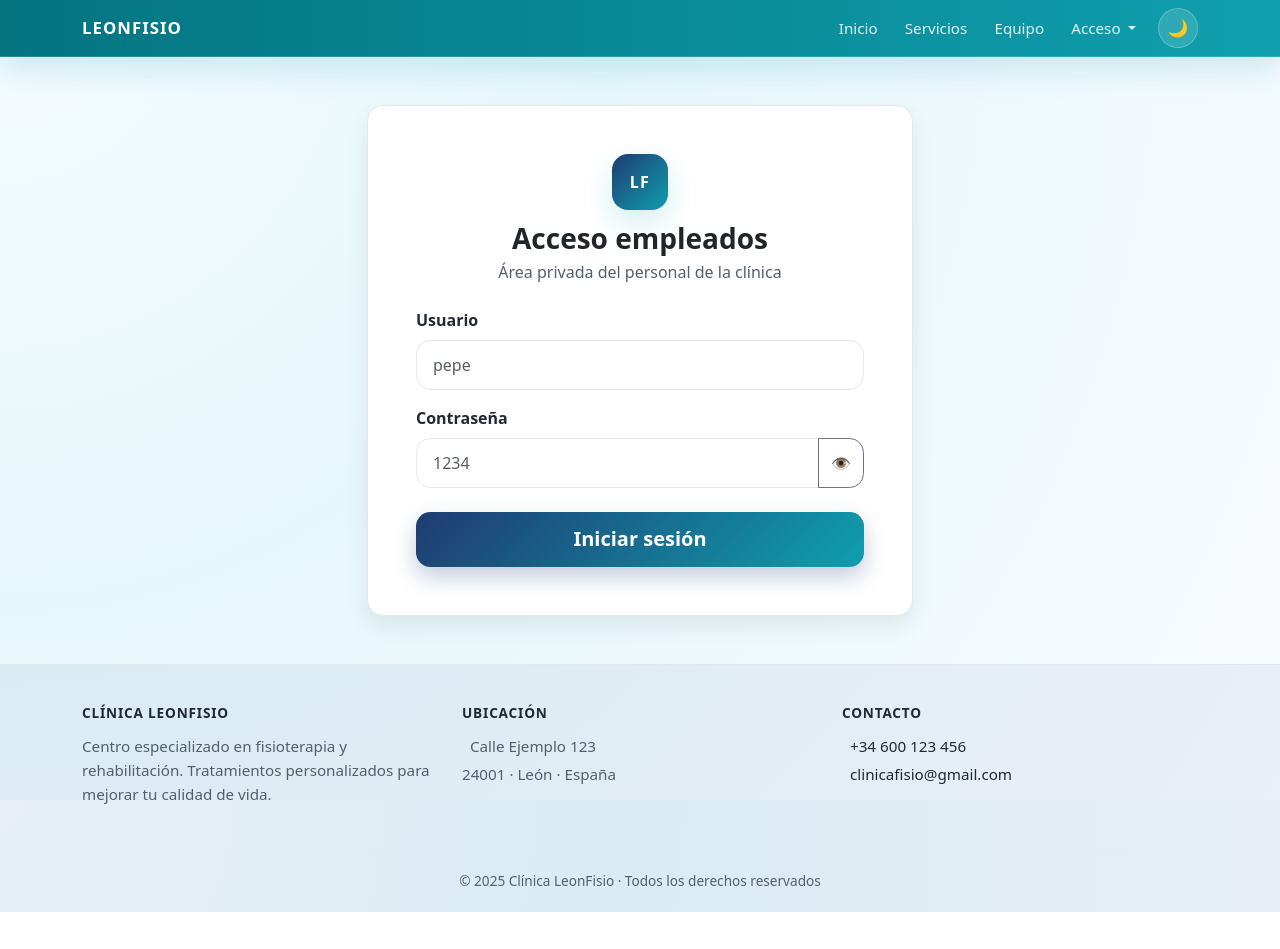
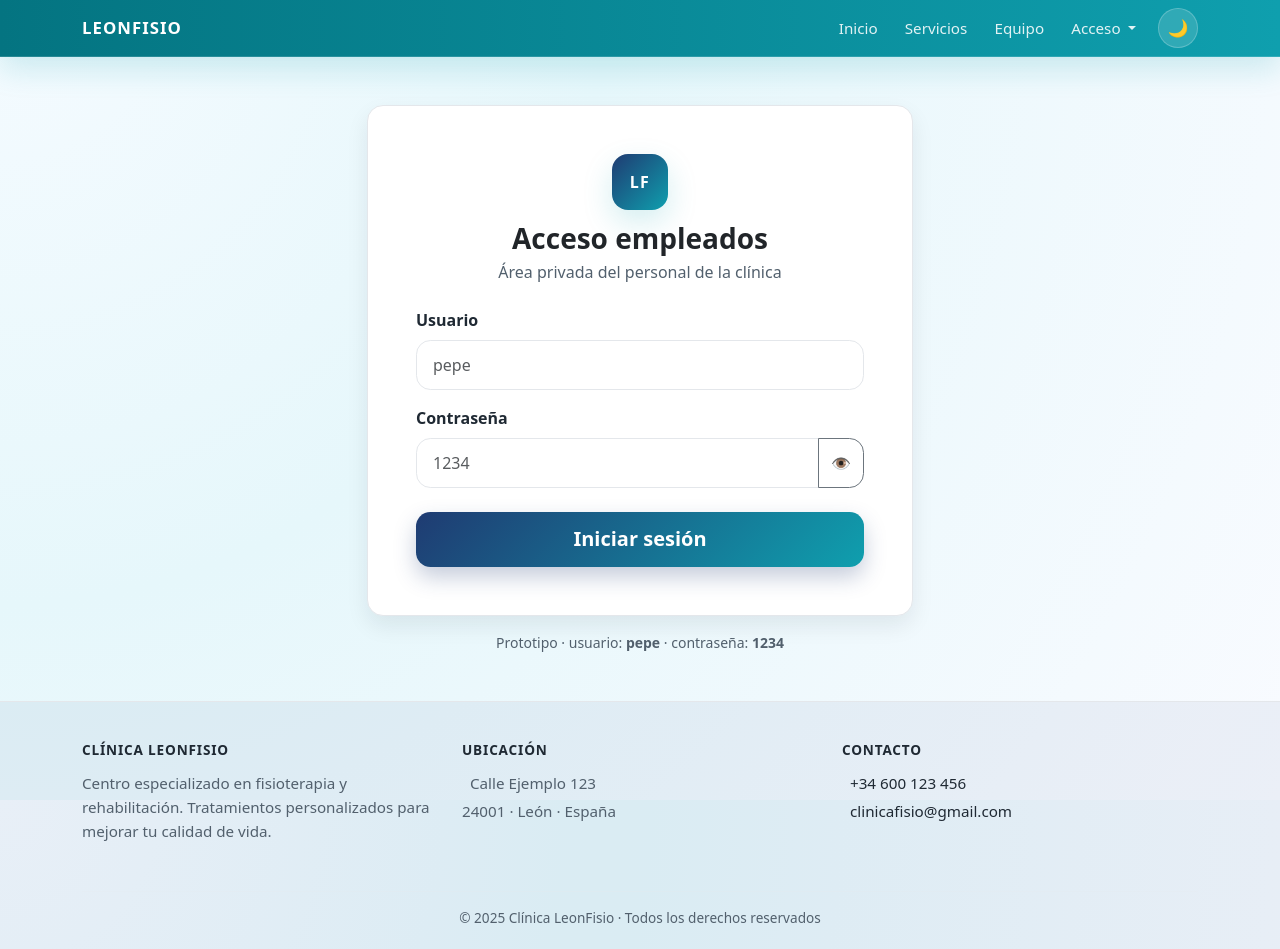
Before and after one commit to DiegoFuertes00/clinicafisio, a Vue app in the folder app_frontend/: page /loginWorkers in a window 1280 px wide. Before the commit the page ends 912 px from the top, so only its background shows below. Built offline with nearby package versions, Linux system fonts and the light colour scheme; the HTML template or start-up script is replaced by a standard one.

Commit message:
feat: aclaracion visual para introducir datos de usuario al loggear

```diff
--- a/app_frontend/src/views/Login.vue
+++ b/app_frontend/src/views/Login.vue
@@ -133,9 +133,9 @@
             </div>
           </section>
 
-          <!-- <p class="text-center text-muted mt-3 mb-0 small">
+          <p class="text-center text-muted mt-3 mb-0 small">
             Demo · usuario: <strong>pepe</strong> · contraseña: <strong>1234</strong>
-          </p> -->
+          </p>
         </div>
       </div>
     </div>
--- a/app_frontend/src/views/LoginWorkers.vue
+++ b/app_frontend/src/views/LoginWorkers.vue
@@ -71,9 +71,9 @@
             </div>
           </section>
 
-          <!-- <p class="text-center text-muted mt-3 mb-0 small">
+          <p class="text-center text-muted mt-3 mb-0 small">
             Prototipo · usuario: <strong>pepe</strong> · contraseña: <strong>1234</strong>
-          </p> -->
+          </p>
         </div>
       </div>
     </div>
```
